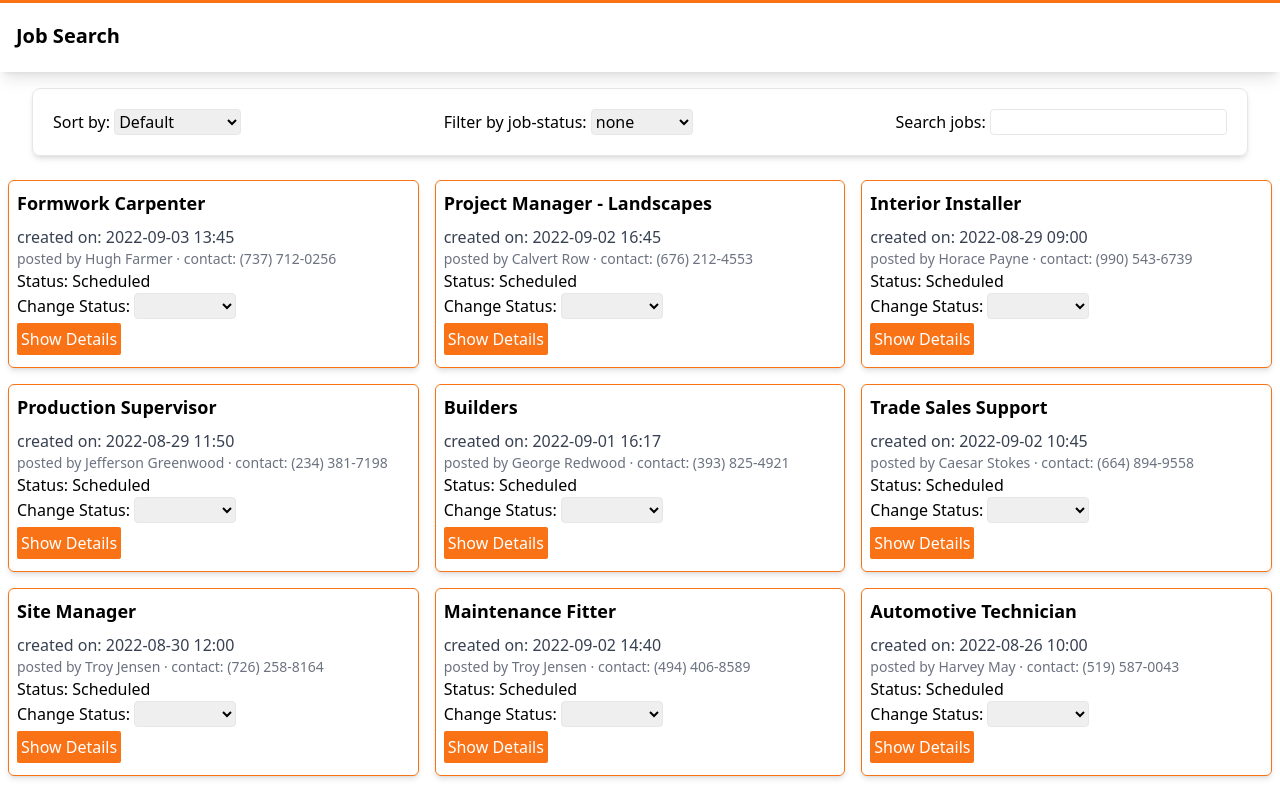
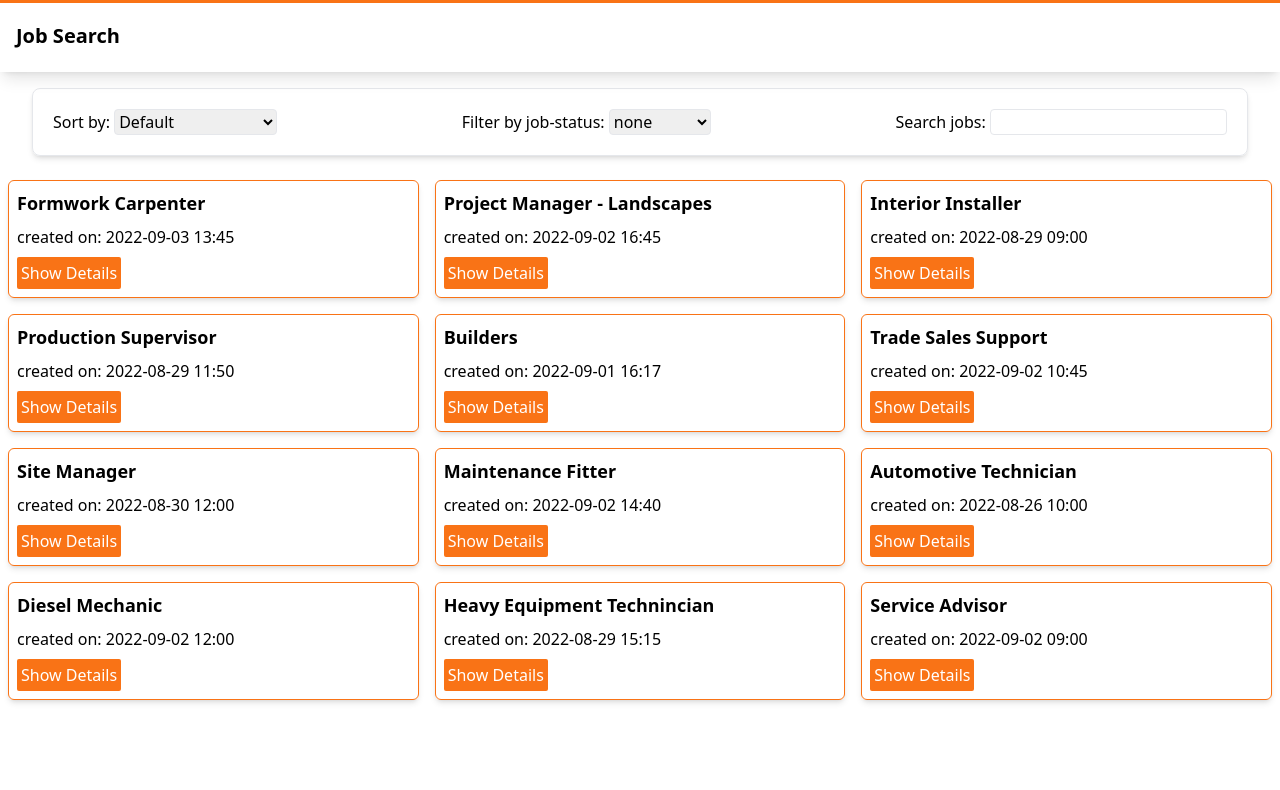
Before and after one commit to TylerDonghwi/job-search-app, a React (Create React App) app: page / in a window 1280 px wide. Shown: the top 790 px of the page. Built offline with nearby package versions, Linux system fonts and the light colour scheme; the HTML template or start-up script is replaced by a standard one.

Commit message:
filtering by the job-status is implmeneted

```diff
--- a/src/component/Job.tsx
+++ b/src/component/Job.tsx
@@ -15,15 +15,17 @@ type note = {
     note: string
 }
 
-export default function Job({ id, name, creationDate, client, contact }: jobProps) {
+export default function Job(prop: { job: jobProps, statusFilter: string }) {
 
     // job status
-    const [status, setStatus] = useLocalStorage<string>(`status[${id}]`, jobStatus.SCHEDULED)
+    const [status, setStatus] = useLocalStorage<string>(`status ${prop.job.id}`, jobStatus.SCHEDULED)
+
+    // showing details
+    const [visibility, setVisibility] = useState<boolean>(false)
 
     // notes in general
-    const [visibility, setVisibility] = useState<boolean>(false)
     const [inputValue, setInputValue] = useState<string>('')
-    const [notes, setNotes] = useLocalStorage<note[]>(`notes${id}`, [])
+    const [notes, setNotes] = useLocalStorage<note[]>(`notes${prop.job.id}`, [])
 
     // editing notes
     const [noteCounter, setNoteCounter] = useState<number>(0)
@@ -70,19 +72,28 @@ export default function Job({ id, name, creationDate, client, contact }: jobProp
     }
 
     return (
-        <div className='m-2 border border-orange-500 shadow-md rounded-md'>
+        <div className={'m-2 pb-2 border border-orange-500 shadow-md rounded-md hover:bg-slate-50 transition-all duration-200 ' + (prop.statusFilter === status || prop.statusFilter === '' ? 'block' : 'hidden')}>
             <div className='m-2 text-lg font-bold'>
-                {name}
+                {prop.job.name}
             </div>
             <div className='m-2'>
+                created on: {prop.job.creationDate}
+            </div>
+            <button
+                className='relative text-white rounded-sm p-1 mx-2 bg-orange-500 hover:bg-orange-600 active:bg-orange-700'
+                onClick={() => {
+                    setVisibility(!visibility)
+                    cancelEditing()
+                    setInputValue('')
+                }}
+            >{visibility ? 'Hide Details' : 'Show Details'}</button>
+
+            <div className={visibility ? 'block' : 'hidden'}>
+                <div className='m-2'>
+                    <div>Status: {status}</div>
                     <div className='text-gray-700'>
-                    created on: {creationDate}
-                </div>
-                <div className='text-sm text-gray-500'>
-                    posted by {client} &#xb7; contact: {contact}
-                </div>
-                <div>
-                    <div>Status: {status}</div>
+                        posted by {prop.job.client}<br />
+                        contact: {prop.job.contact}<br />
                         <label>Change Status:</label>
                         <select
                             onChange={(e) => e.target.value !== '' ? setStatus(e.target.value) : null}
@@ -96,18 +107,8 @@ export default function Job({ id, name, creationDate, client, contact }: jobProp
                             <option value={jobStatus.COMPLETED}>completed</option>
                         </select>
                     </div>
-
-                <button
-                    className='relative text-white rounded-sm p-1 my-1 bg-orange-500 hover:bg-orange-600 active:bg-orange-700'
-                    onClick={() => {
-                        setVisibility(!visibility)
-                        cancelEditing()
-                        setInputValue('')
-                    }}
-                >{visibility ? 'Hide Details' : 'Show Details'}</button>
-
-                <div className={'' + (visibility ? 'block' : 'hidden')}>
-                    <div>
+                    <div className='mt-2'>
+                        <span className='font-bold'>Notes:</span>
                         {notes.map((note: { id: number; note: string }) => (
                             <div key={note.id} className='flex flex-row justify-between items-center'>
                                 <div>&bull;
@@ -143,11 +144,10 @@ export default function Job({ id, name, creationDate, client, contact }: jobProp
                                         onClick={() => deleteNote(note.id)}
                                     >Delete</button>
                                 </div>
-
                             </div>
-                        ))}
-                    </div>
-
+                        ))
+                        }
+                    </div >
                     <div className='flex flex-row justify-between items-center'>
                         <input
                             type="text"
@@ -163,11 +163,8 @@ export default function Job({ id, name, creationDate, client, contact }: jobProp
                             Add Note
                         </button>
                     </div>
-
+                </div >
             </div>
-
-            </div>
-
         </div >
     )
 }
--- a/src/component/Jobs.tsx
+++ b/src/component/Jobs.tsx
@@ -14,11 +14,15 @@ export default function Jobs() {
 
     // sorting
     const [order, setOrder] = useState('default')
+    // filtering
     const [statusFilter, setStatusFilter] = useState('')
+    // searching
     const [searchValue, setSearchValue] = useState('')
 
     const sortByName = (a: { name: string; }, b: { name: string; }) => (a.name > b.name) ? 1 : ((b.name > a.name) ? -1 : 0)
+    const sortByNameReverse = (a: { name: string; }, b: { name: string; }) => (a.name < b.name) ? 1 : ((b.name < a.name) ? -1 : 0)
     const sortByDate = (a: { creationDate: string; }, b: { creationDate: string; }) => (a.creationDate < b.creationDate) ? 1 : ((b.creationDate < a.creationDate) ? -1 : 0)
+    const sortByDateReverse = (a: { creationDate: string; }, b: { creationDate: string; }) => (a.creationDate > b.creationDate) ? 1 : ((b.creationDate > a.creationDate) ? -1 : 0)
     const sortDefault = (a: { id: number; }, b: { id: number; }) => (a.id > b.id) ? 1 : ((b.id > a.id) ? -1 : 0)
 
     return (
@@ -31,8 +35,10 @@ export default function Jobs() {
                         className='outline-none border rounded'
                     >
                         <option value="default">Default</option>
-                        <option value="name">Alphabetically</option>
-                        <option value="date">Most Recent</option>
+                        <option value="name1">Alphabetically (a-z)</option>
+                        <option value="name2">Alphabetically (z-a)</option>
+                        <option value="date1">Most Recent</option>
+                        <option value="date2">Least Recent</option>
                     </select>
                 </div>
                 <div className='m-1'>
@@ -62,11 +68,11 @@ export default function Jobs() {
                 </div>
             </div>
             <div className="grid xs:grid-cols-1 sm:grid-cols-2 lg:grid-cols-3">
-                {jobsList.sort(order === "date" ? sortByDate : order === "name" ? sortByName : sortDefault)
+                {jobsList.sort(order === "date1" ? sortByDate : order === "date2" ? sortByDateReverse : order === "name1" ? sortByName : order === "name2" ? sortByNameReverse : sortDefault)
                     .filter(job => job.name.toLowerCase().includes(searchValue.toLowerCase()))
                     .map(job => (
                         <div key={job.id}>
-                            <Job {...job} />
+                            <Job job={job} statusFilter={statusFilter} />
                         </div>
                     ))}
             </div>
```
Lines whose indentation alone changed are shown as unchanged.
